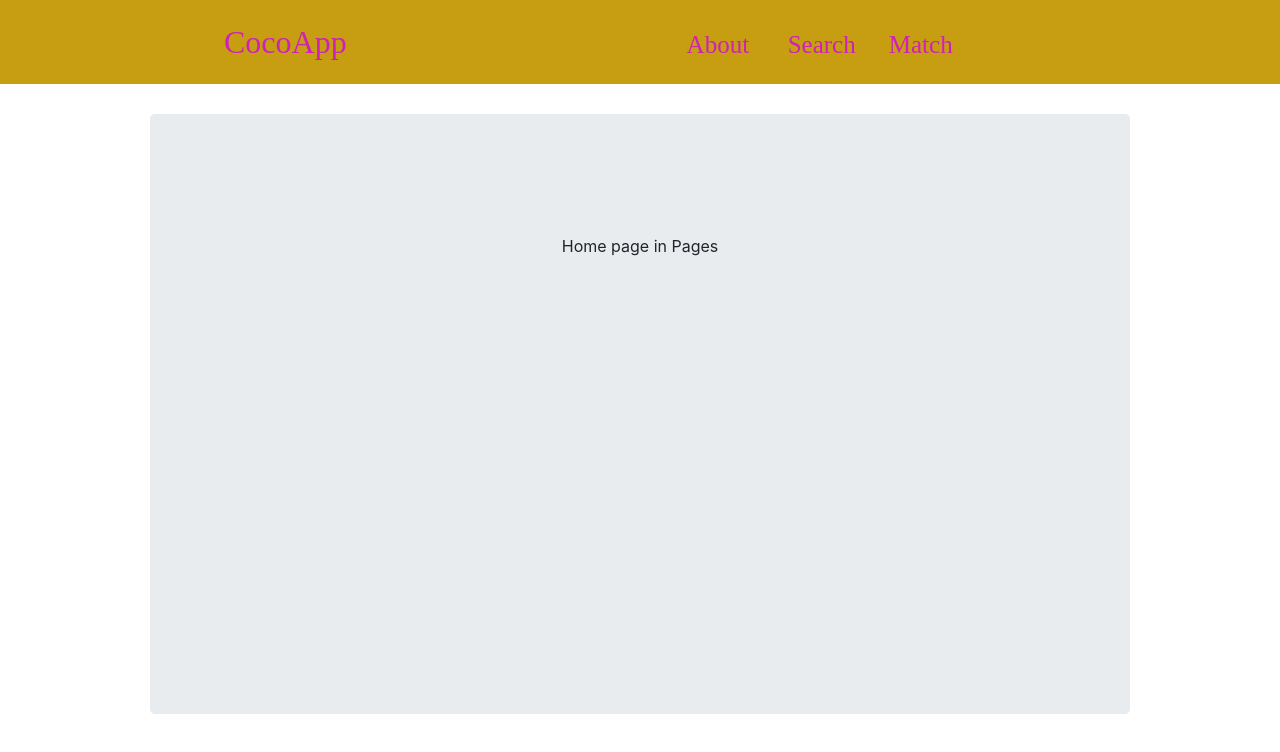
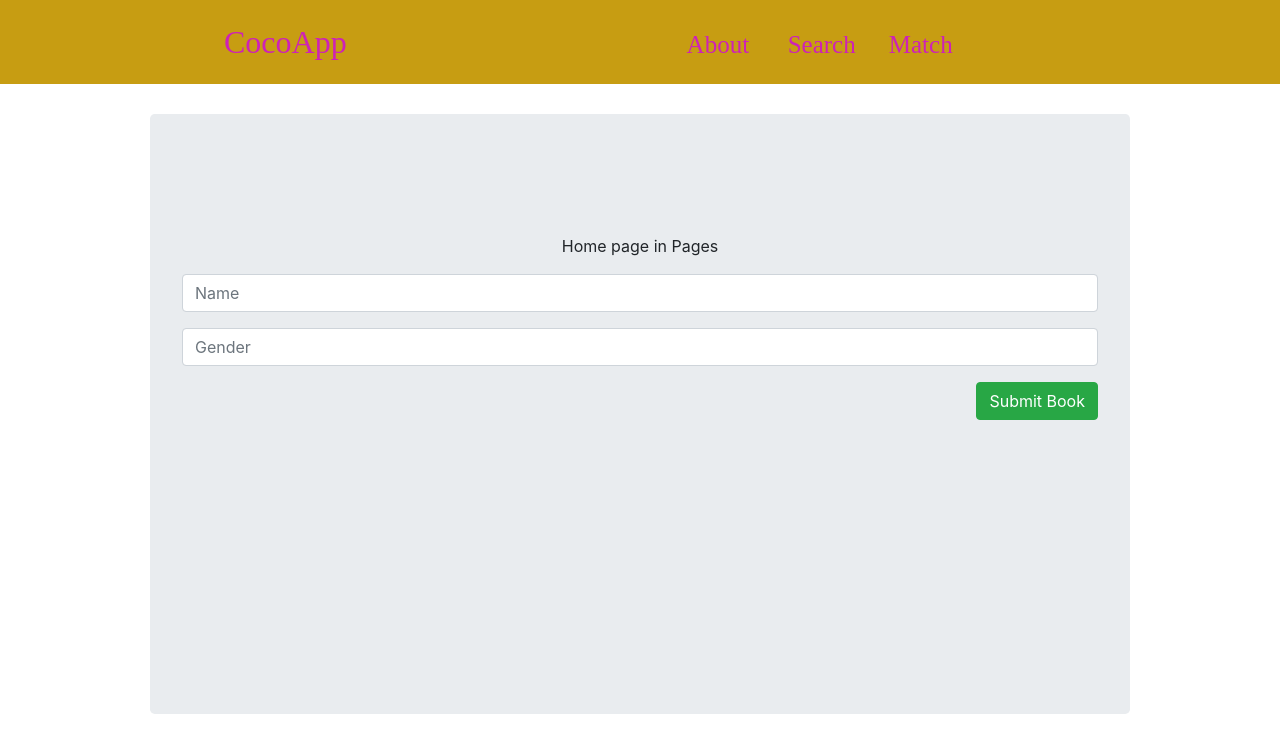
Before and after one commit to kallistahalim/K9MatchMaker, a React (Create React App) app in the folder client/: page / in a window 1280 px wide. Shown: the top 752 px of the page. Built offline with nearby package versions, Linux system fonts and the light colour scheme.

Commit message:
sicko mode

```diff
--- a/client/src/App.js
+++ b/client/src/App.js
@@ -1,6 +1,6 @@
 import React, { Component } from 'react';
 // import { BrowserRouter as Router, Route } from 'react-router-dom';
-import Homepage from './pages/Home';
+import Home from './pages/Home';
 import Navbar from './components/layout/Navbar'
 
 
@@ -19,7 +19,7 @@ class App extends Component {
     return (
       <div className="App">
         <Navbar />
-        <Homepage />
+        <Home />
       </div>
     )
   }
--- /dev/null
+++ b/client/src/components/Form/index.js
@@ -0,0 +1,27 @@
+import React from "react";
+
+// This file exports the Input, TextArea, and FormBtn components
+
+export function Input(props) {
+  return (
+    <div className="form-group">
+      <input className="form-control" {...props} />
+    </div>
+  );
+}
+
+export function TextArea(props) {
+  return (
+    <div className="form-group">
+      <textarea className="form-control" rows="20" {...props} />
+    </div>
+  );
+}
+
+export function FormBtn(props) {
+  return (
+    <button {...props} style={{ float: "right", marginBottom: 10 }} className="btn btn-success">
+      {props.children}
+    </button>
+  );
+}
--- a/client/src/components/Jumbotron/index.js
+++ b/client/src/components/Jumbotron/index.js
@@ -8,6 +8,8 @@ function Jumbotron({ children }) {
       style={{ height: 600, clear: "both", paddingTop: 120, textAlign: "center" }}
       className="jumbotron"
     >
+
+
       {children}
     </div>
   );
--- a/client/src/components/Jumbotron/style.css
+++ b/client/src/components/Jumbotron/style.css
@@ -1,6 +1,4 @@
 .jumbotron {
-
-
     text-align: center;
     margin: 0 150px;
 
--- a/client/src/pages/Home.js
+++ b/client/src/pages/Home.js
@@ -1,6 +1,7 @@
 import React, { Component } from 'react';
 // import { Container } from "../components/Grid";
 import Jumbotron from "../components/Jumbotron"
+import { Input, TextArea, FormBtn } from "../components/Form";
 // import "./style.css";
 
 class Homepage extends Component {
@@ -10,6 +11,13 @@ class Homepage extends Component {
                 <div>
                     <p>Home page in Pages</p>
                 </div>
+
+                <form>
+                    <Input name="name" placeholder="Name" />
+                    <Input name="gender" placeholder="Gender" />
+                    {/* <TextArea name="synopsis" placeholder="Synopsis (Optional)" /> */}
+                    <FormBtn>Submit Book</FormBtn>
+                </form>
             </Jumbotron>
 
 
```
